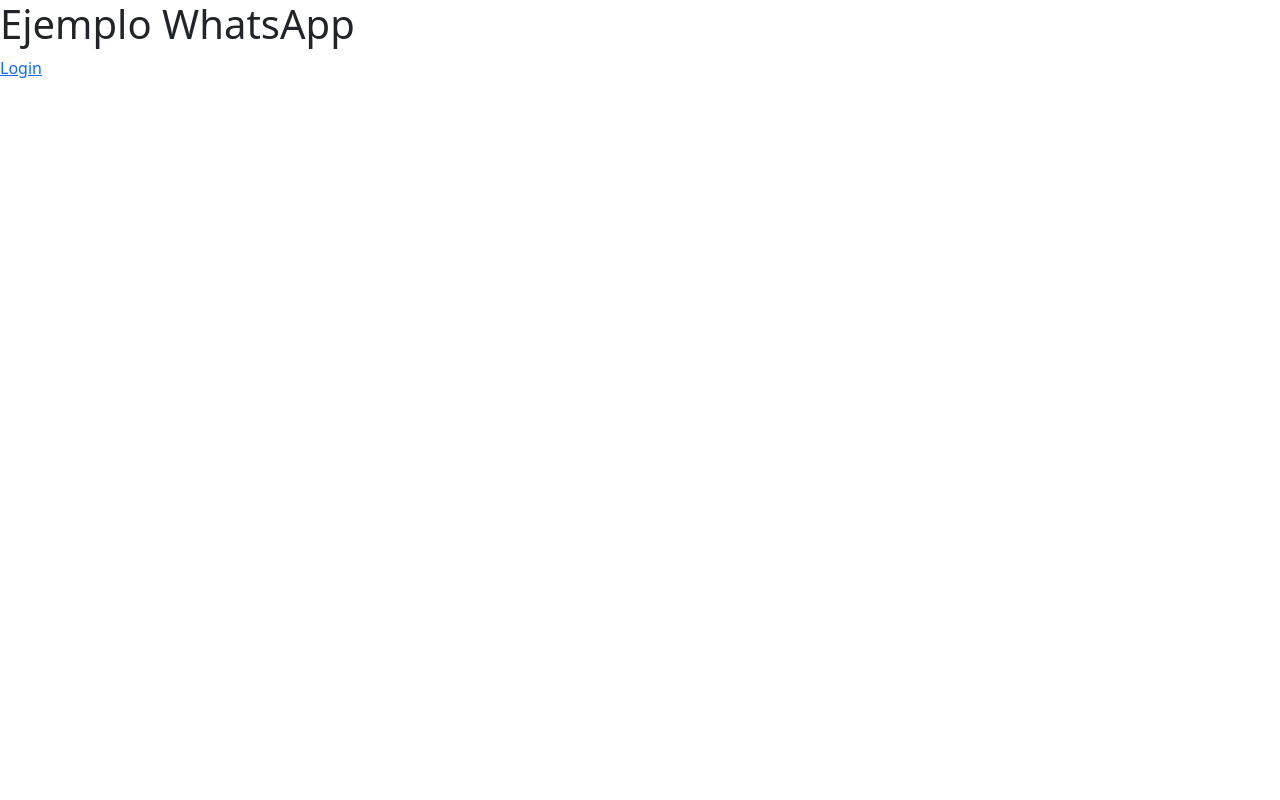
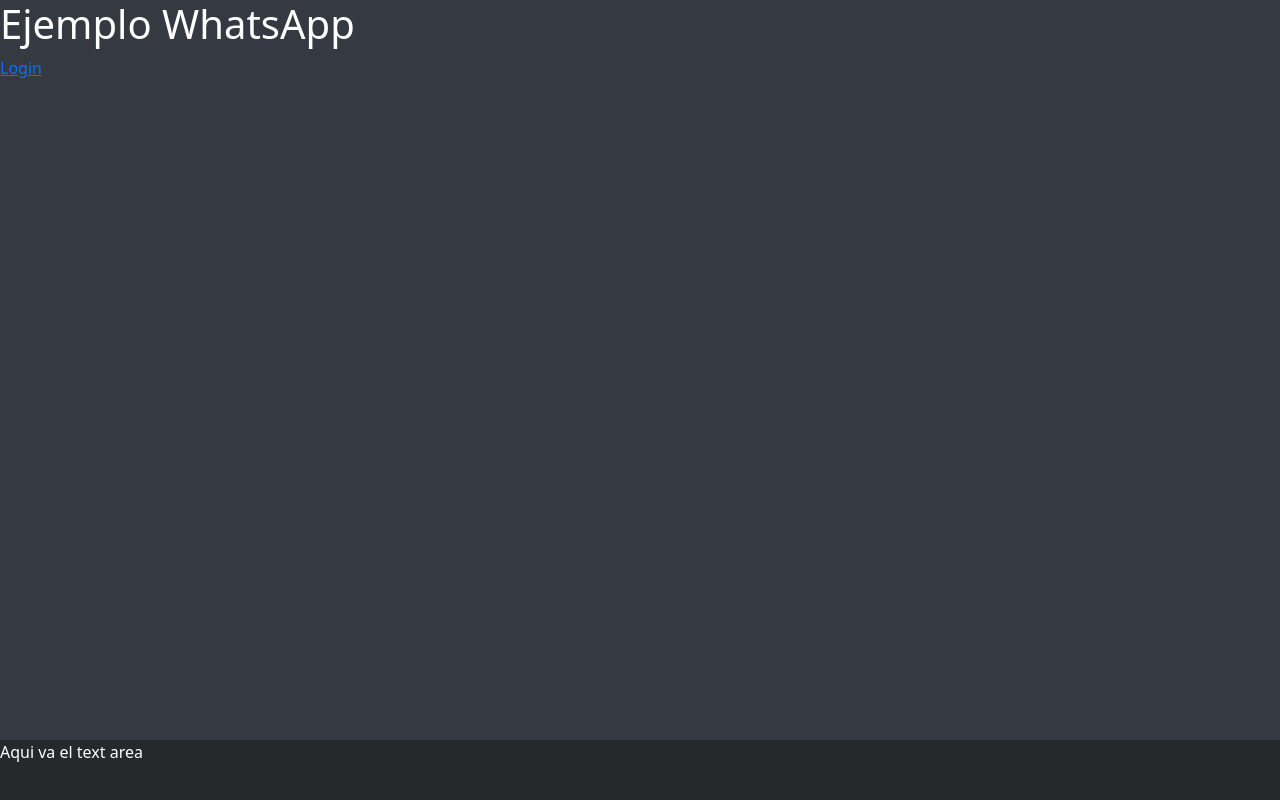
Before and after one commit to ChemaSanchez11/Whatsapp, a PHP site: page / in a window 1280 px wide. Run offline with PHP 8.4, Linux system fonts and the light colour scheme; data that the repository does not hold is empty; some libraries are stand-ins or nearby versions.

Commit message:
Arreglado registro y añadido css en index

```diff
--- a/controllers/loginController.php
+++ b/controllers/loginController.php
@@ -42,7 +42,7 @@
             $q = "SELECT * FROM users WHERE user = '".$_POST['user']."'";
             $result = $DB->query($q);
 
-            if(!$result){
+            if(!$result->num_rows){
                 $q = "INSERT INTO users (user, password) VALUES ('".$_POST['user']."', '".md5($_POST['password'])."');";
                 $result = $DB->query($q);
             }else{
--- /dev/null
+++ b/views/css/style.css
@@ -0,0 +1,14 @@
+.bg-primary {
+    background: #26282B !important;
+}
+
+.bg-secundary {
+    background: #353941 !important;
+}
+
+footer {
+    position: fixed;
+    bottom: 0;
+    width: 100%;
+    height: 60px;   /* Height of the footer */
+}
--- a/views/mainView.phtml
+++ b/views/mainView.phtml
@@ -5,12 +5,19 @@
     <link href="https://cdn.jsdelivr.net/npm/bootstrap@5.2.2/dist/css/bootstrap.min.css" rel="stylesheet"
           integrity="sha384-Zenh87qX5JnK2Jl0vWa8Ck2rdkQ2Bzep5IDxbcnCeuOxjzrPF/et3URy9Bv1WTRi" crossorigin="anonymous">
 
+    <link href="views/css/style.css" rel="stylesheet">
+
+
     <script src="https://kit.fontawesome.com/61702239e8.js" crossorigin="anonymous"></script>
     <title>WhatsApp</title>
 
+    <style>
+
+    </style>
+
 </head>
-<body>
-<h1>Ejemplo WhatsApp</h1>
+<body class="bg-secundary">
+<h1 class="text-white">Ejemplo WhatsApp</h1>
 
 <?php
 
@@ -23,5 +30,10 @@
 $is_admin = $_SESSION['user']->getRol();
 
 ?>
+
+<footer class="footer bg-primary">
+    <span class="text-white">Aqui va el text area</span>
+</footer>
+
 </body>
 </html>
```
